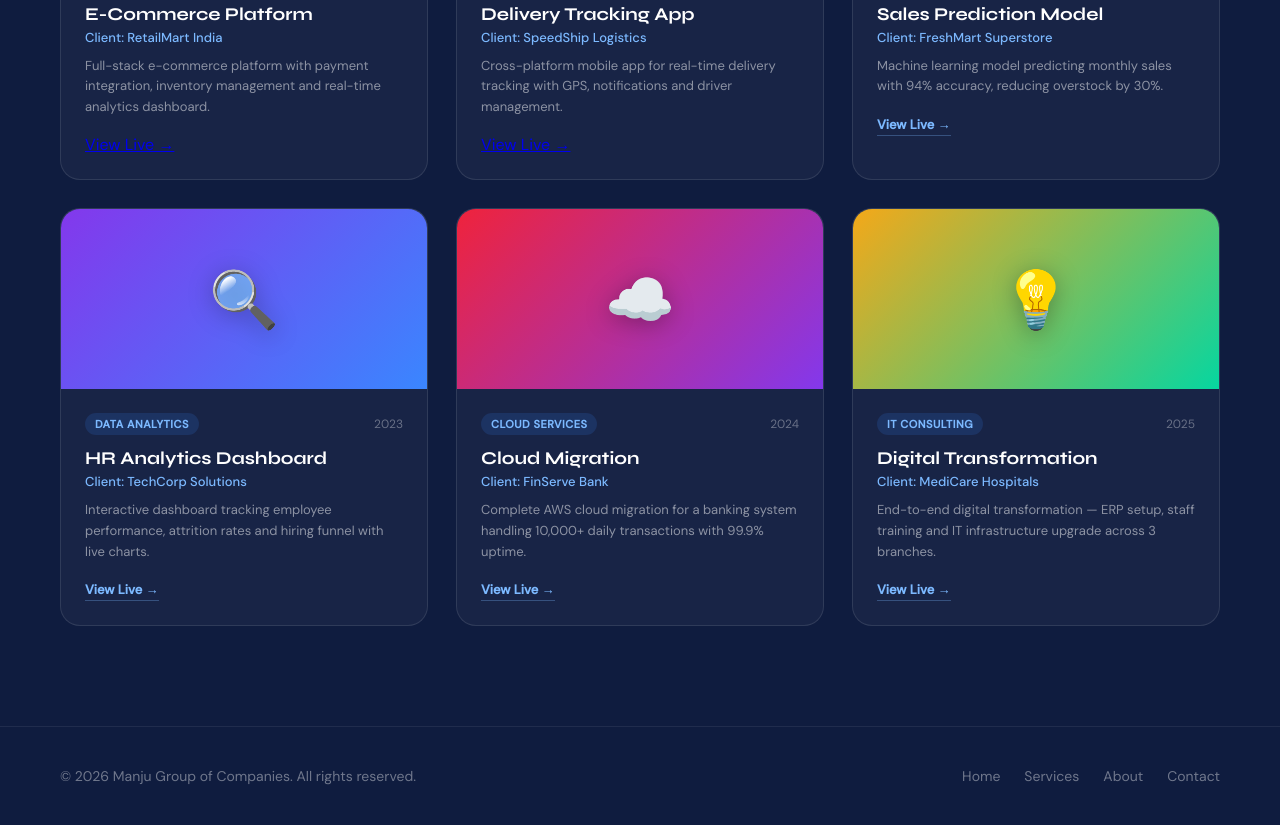
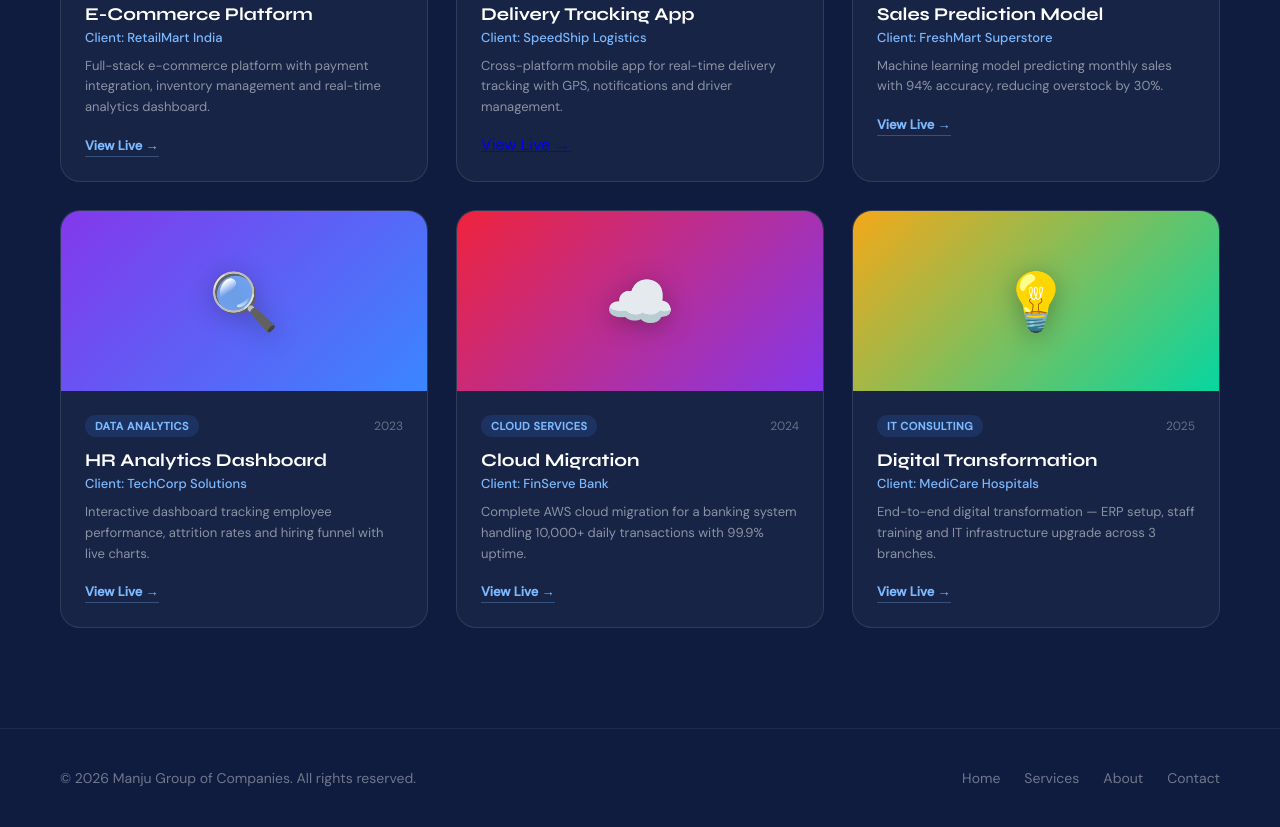
Before and after one commit to 20UPH1846/manju-company, a website: page index.html in a window 1280 px wide. Shown: the part 3796-4623 px from the top of the page. Drawn offline with Linux system fonts and the light colour scheme.

Commit message:
Fix project link in index.html

```diff
--- a/index.html
+++ b/index.html
@@ -161,7 +161,7 @@
         <h3 class="project-name">E-Commerce Platform</h3>
         <p class="project-client">Client: RetailMart India</p>
         <p class="project-desc">Full-stack e-commerce platform with payment integration, inventory management and real-time analytics dashboard.</p>
-        <a href="#https://20uph1846.github.io/coffee/" class=" Project-link">View Live →</a>
+        <a href="https://20uph1846.github.io/coffee/" target="_blank" class="project-link">View Live →</a>
       </div>
     </div>
 
```
